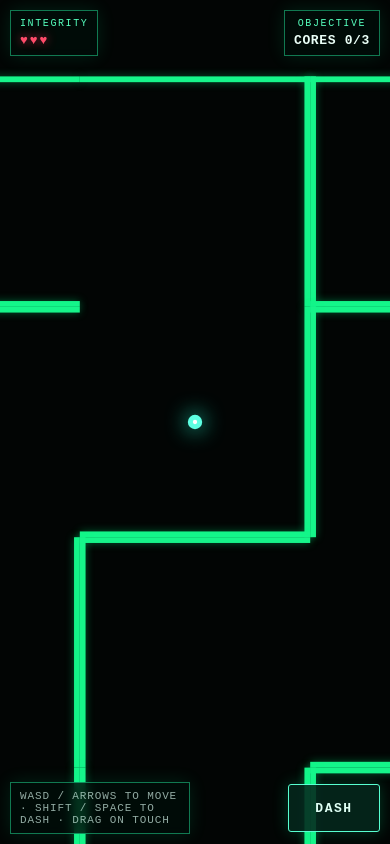
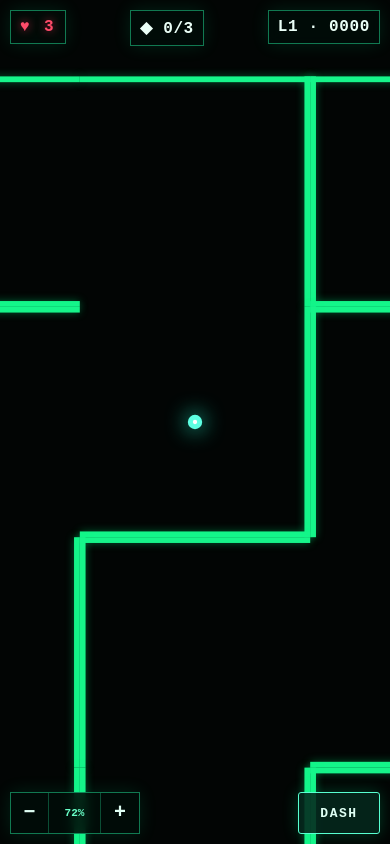
Before and after one commit to cmarkme/Next.js-Maze-Game, a Next.js app: page / in a window 390 px wide. Built offline with nearby package versions, Linux system fonts and the light colour scheme.

Commit message:
Add camera zoom controls and responsive compact HUD

```diff
--- a/src/components/GameCanvas.module.css
+++ b/src/components/GameCanvas.module.css
@@ -52,9 +52,18 @@
 }
 
 .value {
-  font-size: clamp(13px, 1.6vw, 17px);
+  font-size: 16px;
   font-weight: 700;
   letter-spacing: 0.05em;
+}
+
+.compactStat {
+  display: none;
+  min-width: 34px;
+  font-size: 16px;
+  font-weight: 700;
+  letter-spacing: 0.04em;
+  white-space: nowrap;
 }
 
 .hearts {
@@ -92,6 +101,48 @@
   letter-spacing: 0.08em;
 }
 
+.bottomLeft {
+  display: flex;
+  align-items: flex-end;
+  gap: 10px;
+}
+
+.zoomControls {
+  display: flex;
+  pointer-events: auto;
+  border: 1px solid rgb(39 255 171 / 45%);
+  background: rgb(0 13 9 / 86%);
+  box-shadow: 0 0 18px rgb(0 255 157 / 12%);
+  backdrop-filter: blur(6px);
+}
+
+.zoomControls button {
+  width: 42px;
+  height: 42px;
+  border: 0;
+  border-right: 1px solid rgb(39 255 171 / 28%);
+  background: transparent;
+  color: #dffff4;
+  font: 700 20px/1 "Courier New", monospace;
+  cursor: pointer;
+}
+
+.zoomControls button:last-child {
+  border-right: 0;
+}
+
+.zoomControls button:hover,
+.zoomControls button:focus-visible {
+  background: rgb(25 105 77 / 45%);
+  outline: none;
+}
+
+.zoomControls .zoomReadout {
+  width: 58px;
+  color: #69ffc8;
+  font-size: 11px;
+}
+
 .dashButton {
   pointer-events: auto;
   min-width: 92px;
@@ -111,6 +162,22 @@
   color: #718a82;
   cursor: default;
   box-shadow: none;
+}
+
+.cameraCompact .fullStat {
+  display: none;
+}
+
+.cameraCompact .compactStat {
+  display: block;
+}
+
+.cameraCompact .panel {
+  padding: 7px 9px;
+}
+
+.cameraCompact .controls {
+  display: none;
 }
 
 .gameOver {
@@ -161,7 +228,7 @@
   100% { opacity: 0; }
 }
 
-@media (max-width: 640px) {
+@media (max-width: 720px), (max-height: 520px) {
   .hud {
     padding: 10px;
   }
@@ -174,11 +241,34 @@
     padding: 7px 9px;
   }
 
-  .scorePanel {
+  .fullStat {
     display: none;
   }
 
+  .compactStat {
+    display: block;
+  }
+
   .controls {
-    max-width: 180px;
+    display: none;
+  }
+
+  .topBar,
+  .bottomBar {
+    gap: 6px;
+  }
+
+  .zoomControls button {
+    width: 38px;
+    height: 40px;
+  }
+
+  .zoomControls .zoomReadout {
+    width: 52px;
+  }
+
+  .dashButton {
+    min-width: 82px;
+    min-height: 42px;
   }
 }
--- a/src/components/GameCanvas.tsx
+++ b/src/components/GameCanvas.tsx
@@ -39,6 +39,11 @@ const DASH_DURATION_MS = 260;
 const DASH_COOLDOWN_MS = 1600;
 const DASH_MULTIPLIER = 2.4;
 const HIT_INVULNERABILITY_MS = 1100;
+const DEFAULT_CAMERA_SCALE = 0.72;
+const MIN_CAMERA_SCALE = 0.32;
+const MAX_CAMERA_SCALE = 1.8;
+const CAMERA_ZOOM_STEP = 1.15;
+const COMPACT_HUD_SCALE = 1.05;
 
 export default function GameCanvas() {
   const canvasRef = useRef<HTMLCanvasElement | null>(null);
@@ -47,7 +52,7 @@ export default function GameCanvas() {
   const keys = useRef<Keys>({ up: false, down: false, left: false, right: false });
   const pointers = useRef(new Map<number, { x: number; y: number }>());
   const lastPinchDist = useRef<number | null>(null);
-  const scaleRef = useRef(0.72);
+  const scaleRef = useRef(DEFAULT_CAMERA_SCALE);
   const dprRef = useRef(1);
 
   const [maze, setMaze] = useState<Maze>(() => generateMaze(MAZE_SIZE, MAZE_SIZE));
@@ -79,10 +84,22 @@ export default function GameCanvas() {
   const gameStatusRef = useRef<GameStatus>("playing");
   const advancingRef = useRef(false);
   const [message, setMessage] = useState("FIND THE ENERGY CORES");
+  const [zoomPercent, setZoomPercent] = useState(
+    Math.round(DEFAULT_CAMERA_SCALE * 100)
+  );
 
   const addScore = useCallback((amount: number) => {
     scoreRef.current += amount;
     setScore(scoreRef.current);
+  }, []);
+
+  const setCameraScale = useCallback((nextScale: number) => {
+    const next = clamp(nextScale, MIN_CAMERA_SCALE, MAX_CAMERA_SCALE);
+    scaleRef.current = next;
+    const nextPercent = Math.round(next * 100);
+    setZoomPercent((current) =>
+      current === nextPercent ? current : nextPercent
+    );
   }, []);
 
   const triggerDash = useCallback(() => {
@@ -176,7 +193,6 @@ export default function GameCanvas() {
     dashUntilRef.current = 0;
     dashReadyAtRef.current = 0;
     dashReadyRef.current = true;
-    scaleRef.current = 0.72;
     flowFieldRef.current = null;
     lastPlayerCellRef.current = null;
     advancingRef.current = false;
@@ -211,6 +227,25 @@ export default function GameCanvas() {
   useEffect(() => {
     const onDown = (event: KeyboardEvent) => {
       const key = event.key.toLowerCase();
+
+      if (event.ctrlKey || event.metaKey) {
+        if (key === "+" || key === "=" || event.code === "NumpadAdd") {
+          event.preventDefault();
+          setCameraScale(scaleRef.current * CAMERA_ZOOM_STEP);
+          return;
+        }
+        if (key === "-" || key === "_" || event.code === "NumpadSubtract") {
+          event.preventDefault();
+          setCameraScale(scaleRef.current / CAMERA_ZOOM_STEP);
+          return;
+        }
+        if (key === "0" || event.code === "Numpad0") {
+          event.preventDefault();
+          setCameraScale(DEFAULT_CAMERA_SCALE);
+          return;
+        }
+      }
+
       if (["arrowup", "arrowdown", "arrowleft", "arrowright", " "].includes(key)) {
         event.preventDefault();
       }
@@ -229,13 +264,13 @@ export default function GameCanvas() {
       if (key === "arrowright" || key === "d") keys.current.right = false;
     };
 
-    window.addEventListener("keydown", onDown);
+    window.addEventListener("keydown", onDown, true);
     window.addEventListener("keyup", onUp);
     return () => {
-      window.removeEventListener("keydown", onDown);
+      window.removeEventListener("keydown", onDown, true);
       window.removeEventListener("keyup", onUp);
     };
-  }, [triggerDash]);
+  }, [setCameraScale, triggerDash]);
 
   // One-finger movement and two-finger zoom for touch screens.
   useEffect(() => {
@@ -246,7 +281,12 @@ export default function GameCanvas() {
       event.preventDefault();
       canvas.setPointerCapture(event.pointerId);
       pointers.current.set(event.pointerId, { x: event.clientX, y: event.clientY });
-      if (pointers.current.size < 2) lastPinchDist.current = null;
+      if (pointers.current.size === 2) {
+        const [a, b] = Array.from(pointers.current.values());
+        lastPinchDist.current = Math.hypot(a.x - b.x, a.y - b.y);
+      } else {
+        lastPinchDist.current = null;
+      }
     };
 
     const onPointerMove = (event: PointerEvent) => {
@@ -271,9 +311,16 @@ export default function GameCanvas() {
         lastPinchDist.current = distance;
 
         if (previousDistance && previousDistance > 0) {
-          scaleRef.current = clamp(scaleRef.current * (distance / previousDistance), 0.32, 1.8);
+          setCameraScale(scaleRef.current * (distance / previousDistance));
         }
       }
+    };
+
+    const onWheel = (event: WheelEvent) => {
+      if (!event.ctrlKey) return;
+      event.preventDefault();
+      const zoomFactor = Math.exp(-event.deltaY * 0.002);
+      setCameraScale(scaleRef.current * zoomFactor);
     };
 
     const onPointerUpOrCancel = (event: PointerEvent) => {
@@ -286,14 +333,16 @@ export default function GameCanvas() {
     canvas.addEventListener("pointermove", onPointerMove, { passive: false });
     canvas.addEventListener("pointerup", onPointerUpOrCancel, { passive: false });
     canvas.addEventListener("pointercancel", onPointerUpOrCancel, { passive: false });
+    canvas.addEventListener("wheel", onWheel, { passive: false });
 
     return () => {
       canvas.removeEventListener("pointerdown", onPointerDown);
       canvas.removeEventListener("pointermove", onPointerMove);
       canvas.removeEventListener("pointerup", onPointerUpOrCancel);
       canvas.removeEventListener("pointercancel", onPointerUpOrCancel);
+      canvas.removeEventListener("wheel", onWheel);
     };
-  }, [maze]);
+  }, [maze, setCameraScale]);
 
   // Main game loop.
   useEffect(() => {
@@ -474,39 +523,83 @@ export default function GameCanvas() {
   }, [addScore, completeLevel, maze]);
 
   const exitOpen = coresCollected === CORE_COUNT;
+  const compactHud = zoomPercent >= Math.round(COMPACT_HUD_SCALE * 100);
 
   return (
     <div className={styles.gameShell}>
       <canvas ref={canvasRef} className={styles.canvas} aria-label="Neon maze game" />
 
-      <div className={styles.hud}>
+      <div className={`${styles.hud} ${compactHud ? styles.cameraCompact : ""}`}>
         <div className={styles.topBar}>
-          <div className={styles.panel}>
+          <div className={styles.panel} aria-label={`Health ${health} of ${MAX_HEALTH}`}>
+            <div className={styles.fullStat}>
               <span className={styles.eyebrow}>Integrity</span>
               <div className={`${styles.value} ${styles.hearts}`}>
                 {"♥".repeat(health)}{"♡".repeat(MAX_HEALTH - health)}
               </div>
             </div>
+            <div className={`${styles.compactStat} ${styles.hearts}`}>♥ {health}</div>
+          </div>
 
-          <div className={`${styles.panel} ${styles.objective}`}>
+          <div
+            className={`${styles.panel} ${styles.objective}`}
+            aria-label={exitOpen ? "Exit open" : `${coresCollected} of ${CORE_COUNT} cores collected`}
+          >
+            <div className={styles.fullStat}>
               <span className={styles.eyebrow}>Objective</span>
               <div className={`${styles.value} ${exitOpen ? styles.objectiveReady : ""}`}>
                 {exitOpen ? "REACH THE EXIT" : `CORES ${coresCollected}/${CORE_COUNT}`}
               </div>
             </div>
+            <div className={`${styles.compactStat} ${exitOpen ? styles.objectiveReady : ""}`}>
+              {exitOpen ? "→" : `◆ ${coresCollected}/${CORE_COUNT}`}
+            </div>
+          </div>
 
-          <div className={`${styles.panel} ${styles.scorePanel}`}>
+          <div
+            className={`${styles.panel} ${styles.scorePanel}`}
+            aria-label={`Level ${level}, ${elapsed} seconds, score ${score}`}
+          >
+            <div className={styles.fullStat}>
               <span className={styles.eyebrow}>Level {level} · {elapsed}s</span>
               <div className={styles.value}>SCORE {score.toString().padStart(5, "0")}</div>
+            </div>
+            <div className={styles.compactStat}>L{level} · {score.toString().padStart(4, "0")}</div>
           </div>
         </div>
 
         {message && <div className={styles.message}>{message}</div>}
 
         <div className={styles.bottomBar}>
+          <div className={styles.bottomLeft}>
             <div className={`${styles.panel} ${styles.controls}`}>
-            WASD / ARROWS TO MOVE · SHIFT / SPACE TO DASH · DRAG ON TOUCH
+              WASD / ARROWS TO MOVE · SHIFT / SPACE TO DASH · CTRL +/- TO ZOOM · PINCH ON TOUCH
               {shieldActive && " · SHIELD ACTIVE"}
+            </div>
+            <div className={styles.zoomControls} role="group" aria-label="Camera zoom controls">
+              <button
+                type="button"
+                aria-label="Zoom out"
+                onClick={() => setCameraScale(scaleRef.current / CAMERA_ZOOM_STEP)}
+              >
+                −
+              </button>
+              <button
+                type="button"
+                className={styles.zoomReadout}
+                aria-label={`Reset camera zoom. Current zoom ${zoomPercent} percent`}
+                onClick={() => setCameraScale(DEFAULT_CAMERA_SCALE)}
+              >
+                {zoomPercent}%
+              </button>
+              <button
+                type="button"
+                aria-label="Zoom in"
+                onClick={() => setCameraScale(scaleRef.current * CAMERA_ZOOM_STEP)}
+              >
+                +
+              </button>
+            </div>
           </div>
           <button
             type="button"
```
Lines whose indentation alone changed are shown as unchanged.
